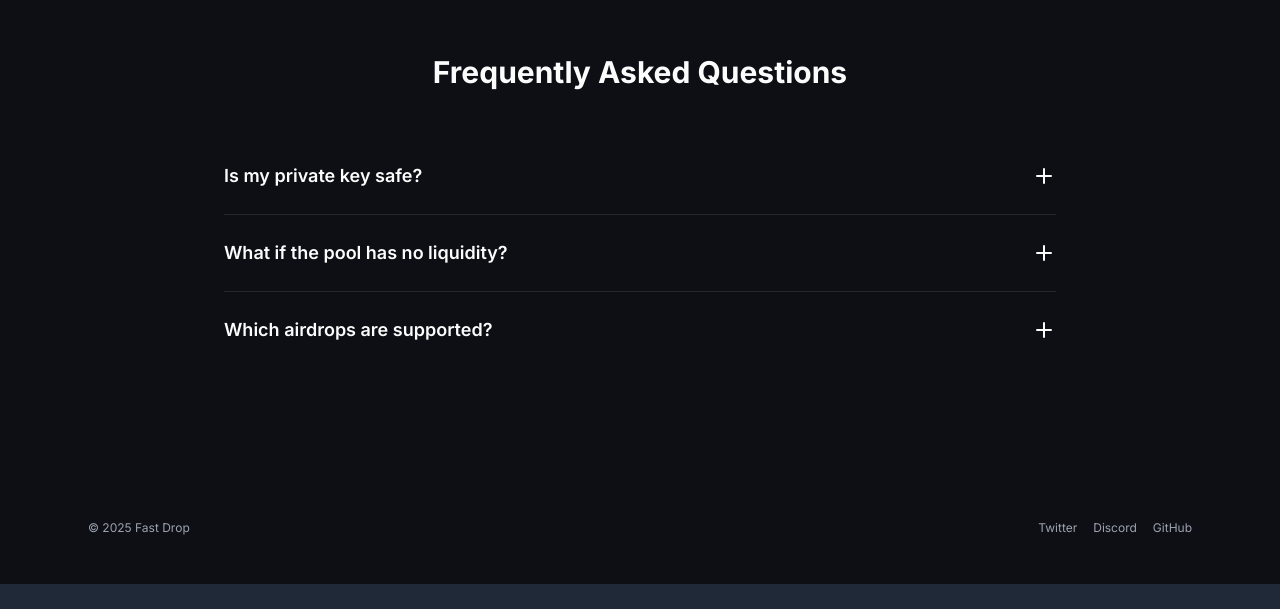
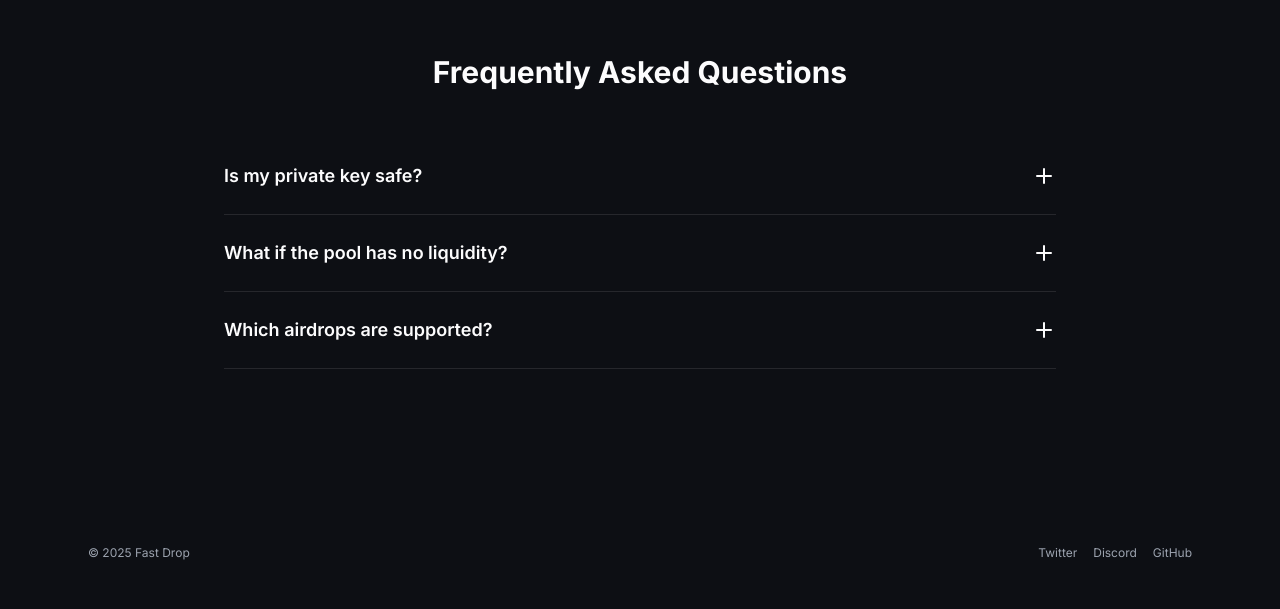
Before and after one commit to felipeldfonseca/fastdrop, a Next.js app in the folder apps/web/: page / in a window 1280 px wide. Shown: the part 3633-4242 px from the top of the page. Before the commit the page ends 4217 px from the top, so only its background shows below. Built offline with nearby package versions, Linux system fonts and the light colour scheme.

Commit message:
feat(landing): refine FAQ accordion animations and styling

```diff
--- a/apps/web/src/components/landing/FAQ.tsx
+++ b/apps/web/src/components/landing/FAQ.tsx
@@ -34,13 +34,13 @@ const FAQ = () => {
         <h2 className="text-3xl font-bold">Frequently Asked Questions</h2>
       </div>
       <div className="mx-auto mt-12 max-w-4xl px-6 lg:px-8">
-        <dl className="space-y-6 divide-y divide-white/10">
+        <dl className="divide-y divide-white/10 border-b border-white/10">
           {faqs.map((faq, index) => (
-            <div key={faq.question} className="pt-6">
+            <div key={faq.question}>
               <dt>
                 <button
                   onClick={() => toggleFAQ(index)}
-                  className="flex w-full items-start justify-between text-left"
+                  className="flex w-full items-start justify-between py-6 text-left"
                 >
                   <span className="text-lg font-semibold leading-7">{faq.question}</span>
                   <span className="ml-6 flex h-7 items-center">
@@ -53,13 +53,15 @@ const FAQ = () => {
                 </button>
               </dt>
               <dd
-                className={`overflow-hidden transition-all duration-300 ease-in-out ${
-                  openIndex === index ? 'max-h-96 mt-4' : 'max-h-0'
+                className={`grid transition-all duration-500 ease-in-out ${
+                  openIndex === index ? 'grid-rows-[1fr]' : 'grid-rows-[0fr]'
                 }`}
               >
-                <p className="text-base leading-7 text-[--brand-muted]">
-                  {faq.answer}
-                </p>
+                <div className="overflow-hidden">
+                  <p className="pb-6 text-base leading-7 text-[--brand-muted]">
+                    {faq.answer}
+                  </p>
+                </div>
               </dd>
             </div>
           ))}
```
